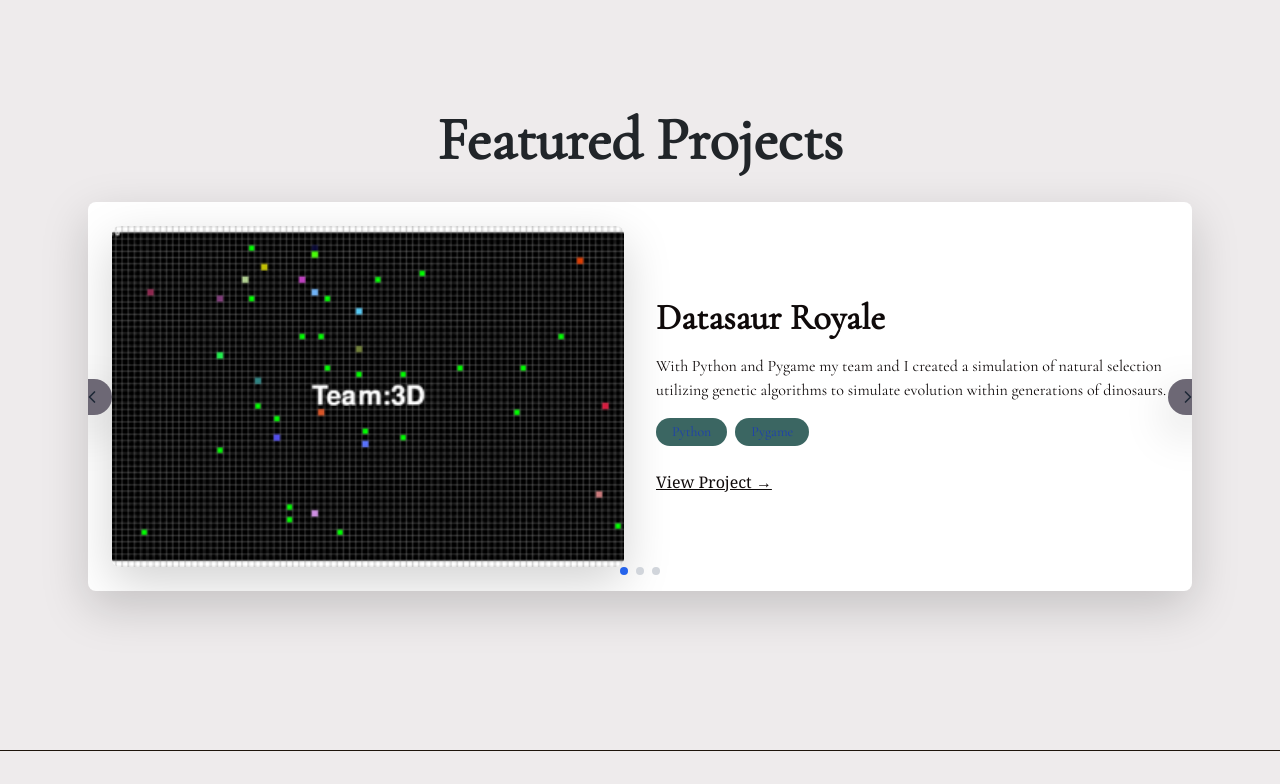
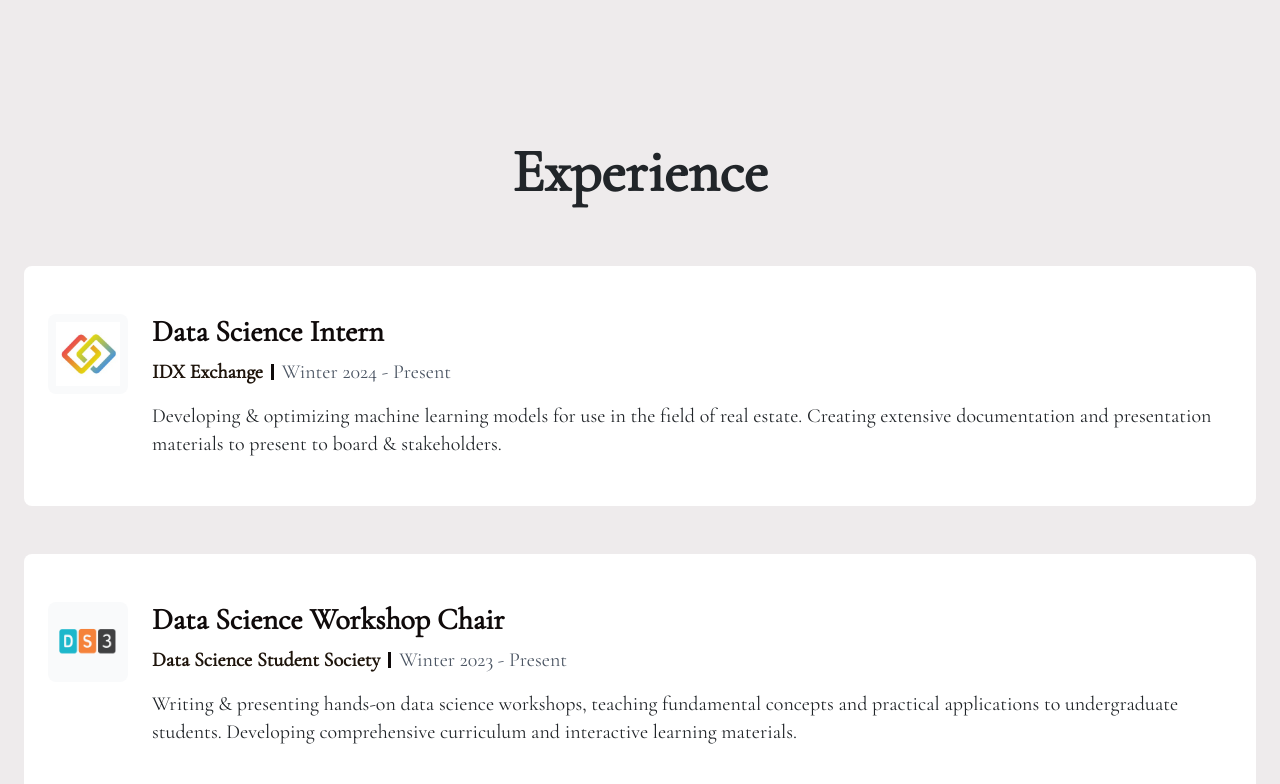
Before and after one commit to Nolancchu/nccpw, a Next.js app: page / in a window 1280 px wide. Shown: the part 1510-2294 px from the top of the page. Built offline with nearby package versions, Linux system fonts and the light colour scheme.

Commit message:
added experience section

```diff
--- /dev/null
+++ b/components/Experience.jsx
@@ -0,0 +1,95 @@
+import React from "react";
+import { motion } from "framer-motion";
+
+const ExperienceCard = ({ role, company, duration, description, technologies, logoUrl }) => (
+    <motion.div
+    initial={{ opacity: 0, y: 20 }}
+    whileInView={{ opacity: 1, y: 0 }}
+    viewport={{ once: true }}
+    transition={{ duration: 0.7 }}
+    className="w-full bg-white rounded-lg p-6 mb-12"
+    >
+    <div className="flex flex-col sm:flex-row gap-6 mt-4 mb-4">
+        {/* Logo Section */}
+        <div className="flex items-start justify-center sm:justify-start">
+        <div className="w-16 h-16 sm:w-20 sm:h-20 flex items-center justify-center bg-gray-50 rounded-lg overflow-hidden">
+            {logoUrl ? (
+            <img
+                src={logoUrl}
+                alt={`${company} logo`}
+                className="w-full h-full object-contain p-2"
+            />
+            ) : (
+            <div className="w-full h-full flex items-center justify-center bg-ncc-brown/10 text-ncc-brown font-bold text-xl">
+                {company.charAt(0)}
+            </div>
+            )}
+        </div>
+        </div>
+
+        {/* Content Section */}
+        <div className="flex-1 space-y-4">
+        <div className="space-y-2">
+            <h3 className="font-black text-2xl sm:text-3xl text-ncc-black">
+            {role}
+            </h3>
+            <div className="flex flex-col sm:flex-row sm:items-center gap-2 sm:gap-4">
+            <span className="text-lg sm:text-xl font-bold text-ncc-brown">
+                {company}
+            </span>
+            <div className="hidden sm:block bg-ncc-black h-4 w-[0.18rem]"></div>
+            <span className="text-lg sm:text-xl text-gray-600">
+                {duration}
+            </span>
+            </div>
+        </div>
+
+        <p className="text-base sm:text-lg md:text-xl text-gray-1000">
+            {description}
+        </p>
+
+        </div>
+    </div>
+    </motion.div>
+);
+
+const Experience = () => {
+const experiences = [
+{
+    role: "Data Science Intern",
+    company: "IDX Exchange",
+    duration: "Winter 2024 - Present",
+    description: "Developing & optimizing machine learning models for use in the field of real estate. Creating extensive documentation and presentation materials to present to board & stakeholders.",
+    logoUrl: "/images/IDX-Logo.jpeg"
+},
+{
+    role: "Data Science Workshop Chair",
+    company: "Data Science Student Society",
+    duration: "Winter 2023 - Present",
+    description: "Writing & presenting hands-on data science workshops, teaching fundamental concepts and practical applications to undergraduate students. Developing comprehensive curriculum and interactive learning materials.",
+    logoUrl: "/images/DS3-Logo.png"
+}
+];
+
+return (
+<div className="w-full min-h-[40vh] flex justify-center items-start px-4 sm:px-6 lg:px-8 py-8 mb-12 sm:mb-16 lg:mb-20">
+    <div className="w-full max-w-7xl">
+    <motion.h1
+        initial={{ opacity: 0, y: -20 }}
+        animate={{ opacity: 1, y: 0 }}
+        transition={{ duration: 0.7 }}
+        className="font-black text-4xl sm:text-5xl md:text-6xl mb-16 text-center"
+    >
+        Experience
+    </motion.h1>
+    <div className="space-y-8">
+        {experiences.map((exp, index) => (
+        <ExperienceCard key={index} {...exp} />
+        ))}
+    </div>
+    </div>
+</div>
+);
+};
+
+export default Experience;
--- a/components/HomePage.jsx
+++ b/components/HomePage.jsx
@@ -4,6 +4,7 @@ import Footer from "@/components/Footer"
 import HomePageGraphic from "@/components/HomePageGraphic";
 import AboutHeadGraphic from "@/components/AboutHeadGraphic";
 import ProjectCarousel from "@/components/ProjectCarousel";
+import Experience from "@/components/Experience";
 import { Cormorant_Garamond } from 'next/font/google';
 import { Inter } from "next/font/google";
 
@@ -38,7 +39,9 @@ const HomePage = () => {
                     <section id="about" className="relative z-10">
                         <AboutHeadGraphic/>
                     </section>
-
+                    <section id="experience" className="relative z-10">
+                        <Experience/>
+                    </section>
                     <section id="projects" className="relative z-10">
                         <ProjectCarousel/>
                     </section>
--- a/components/Navigation.jsx
+++ b/components/Navigation.jsx
@@ -56,6 +56,18 @@ const Navigation = ({ font }) => {
 
             <div className={linkContainerClass}>
               <Link
+                href="#experience"
+                onClick={(e) => handleClick(e, 'experience')}
+                className="text-xl text-ncc-black no-underline hover:text-ncc-beige transition-colors duration-[650ms]"
+              >
+                Experience
+                <span className="absolute left-0 -bottom-1 w-full h-0.5 bg-ncc-black origin-left transform scale-x-0 transition-transform duration-300 group-hover:scale-x-100"></span>
+              </Link>
+            </div>
+            <div className="h-[.09rem] my-1 w-24 bg-ncc-black"></div>
+
+            <div className={linkContainerClass}>
+              <Link
                 href="#projects"
                 onClick={(e) => handleClick(e, 'projects')}
                 className="text-xl text-ncc-black no-underline hover:text-ncc-beige transition-colors duration-[650ms]"
@@ -70,7 +82,7 @@ const Navigation = ({ font }) => {
                 <motion.a
                 target="_blank"
                 className="text-xl text-ncc-black no-underline hover:text-ncc-beige transition-colors duration-[650ms]"
-                href="https://drive.google.com/file/d/1rKOQsn6qe_hPNpx_q1M0BY-Sdgua1d26/view?usp=sharing"
+                href="https://drive.google.com/file/d/1CQogbAPU8DW3aonNhC2jbJdzZ2Q6_CoI/view?usp=sharing"
                 >
                 Resume
                 </motion.a>
```
Also changed, not shown: public/images/DS3-Logo.png (added), public/images/IDX-Logo.jpeg (added).
